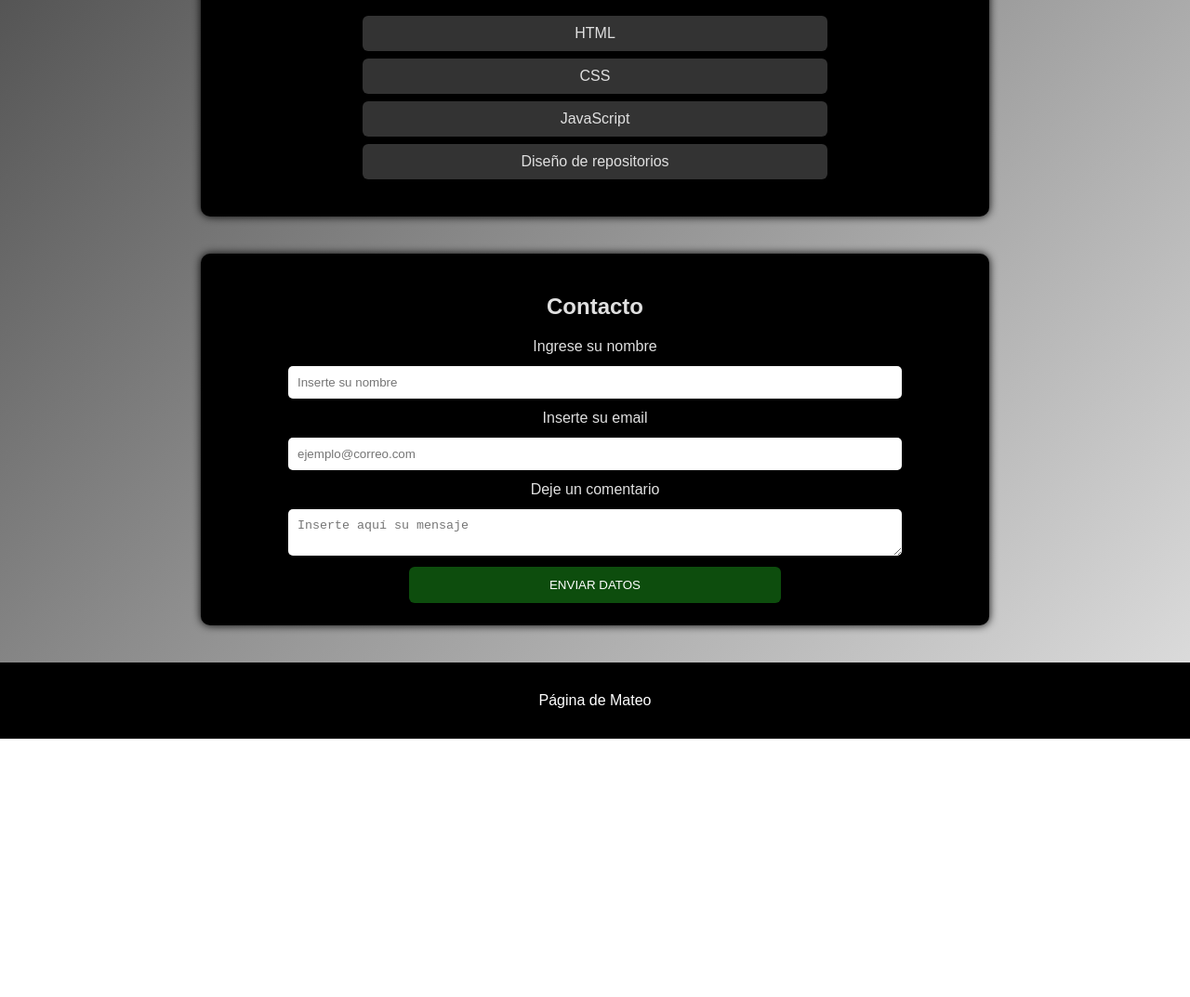
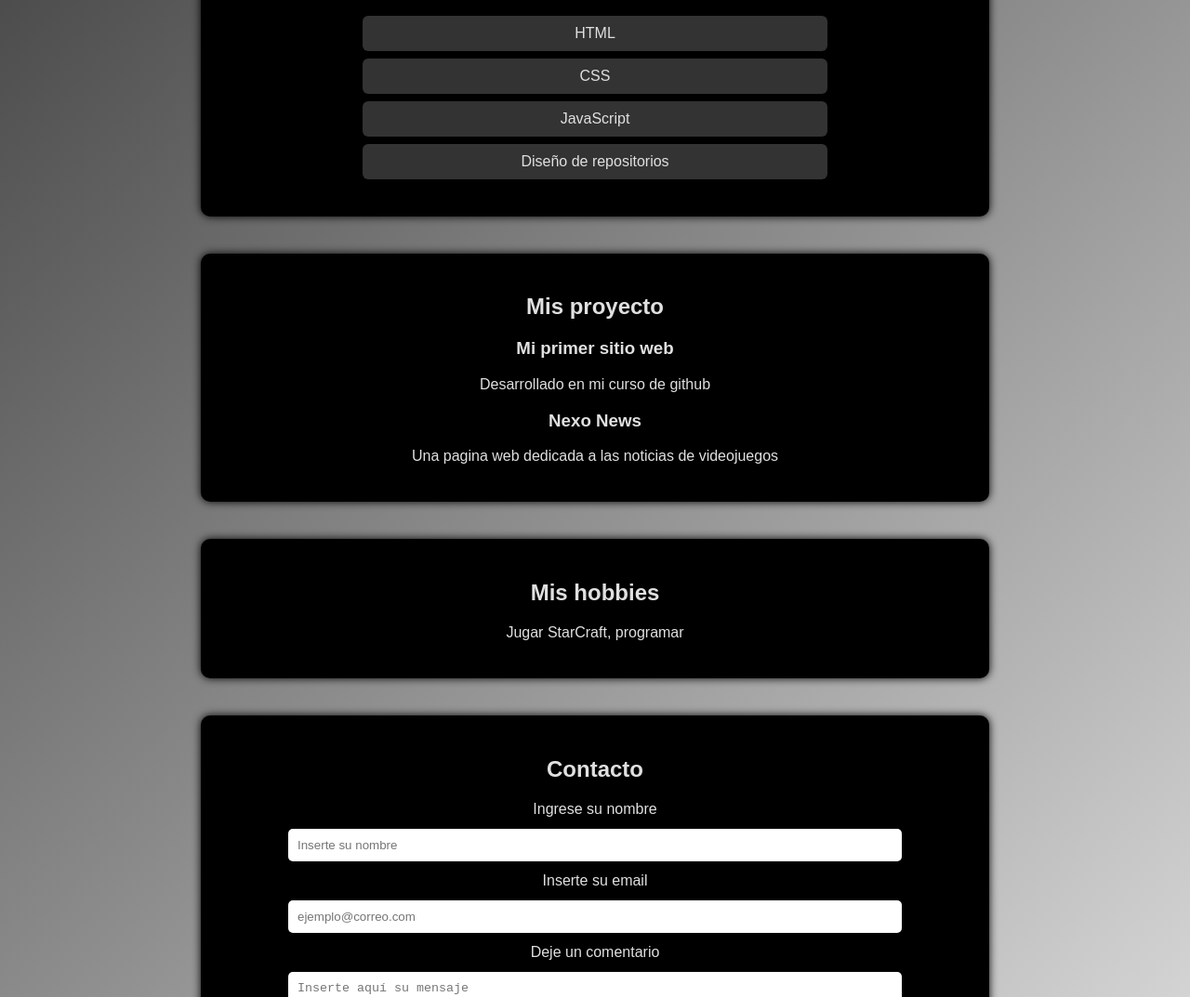
Before and after one commit to goemon043/mi-portafolio, a plain HTML site: page index.html in a window 1280 px wide. Shown: the part 881-1954 px from the top of the page at 93% size. Before the commit the page ends 1676 px from the top, so only its background shows below. Drawn offline with Linux system fonts and the light colour scheme.

Commit message:
agregamos informacion personal y hobbies

```diff
--- a/index.html
+++ b/index.html
@@ -36,6 +36,21 @@
             <li>Diseño de repositorios</li>
         </ul>
     </section>
+    <section id="proyectos">
+        <h2>Mis proyecto</h2>
+        <article>
+            <h3>Mi primer sitio web</h3>
+            <p>Desarrollado en mi curso de github</p>
+        </article>
+        <article>
+            <h3>Nexo News</h3>
+            <p>Una pagina web dedicada a las noticias de videojuegos</p>
+        </article>
+    </section>
+        <section>
+            <h2>Mis hobbies</h2>
+            <p>Jugar StarCraft, programar</p>
+        </section>
     <section id="contacto">
         <h2>Contacto</h2>
         <form action="">
```
